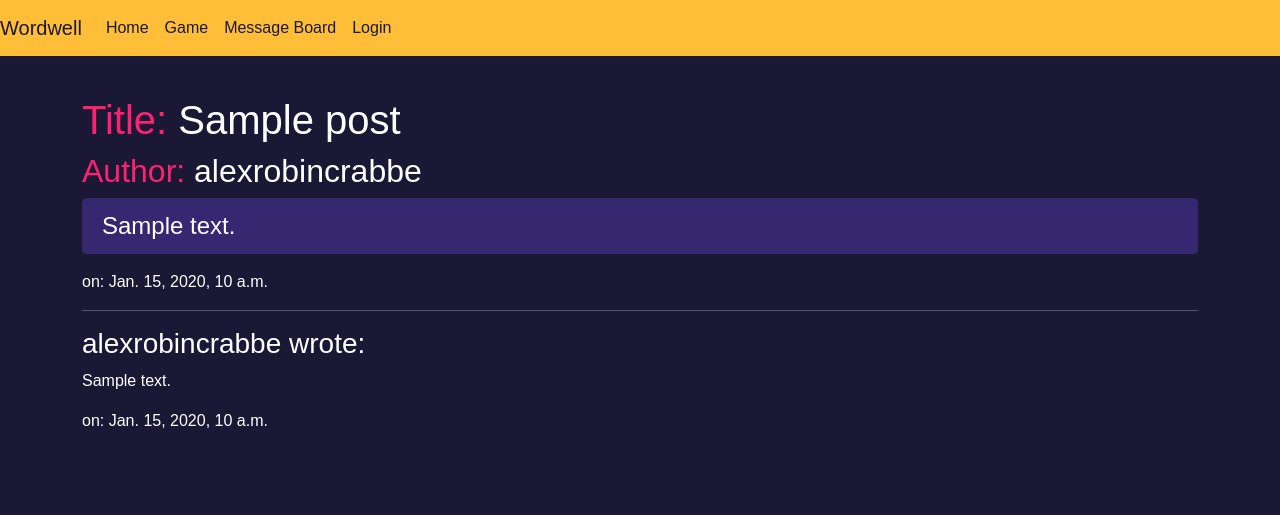
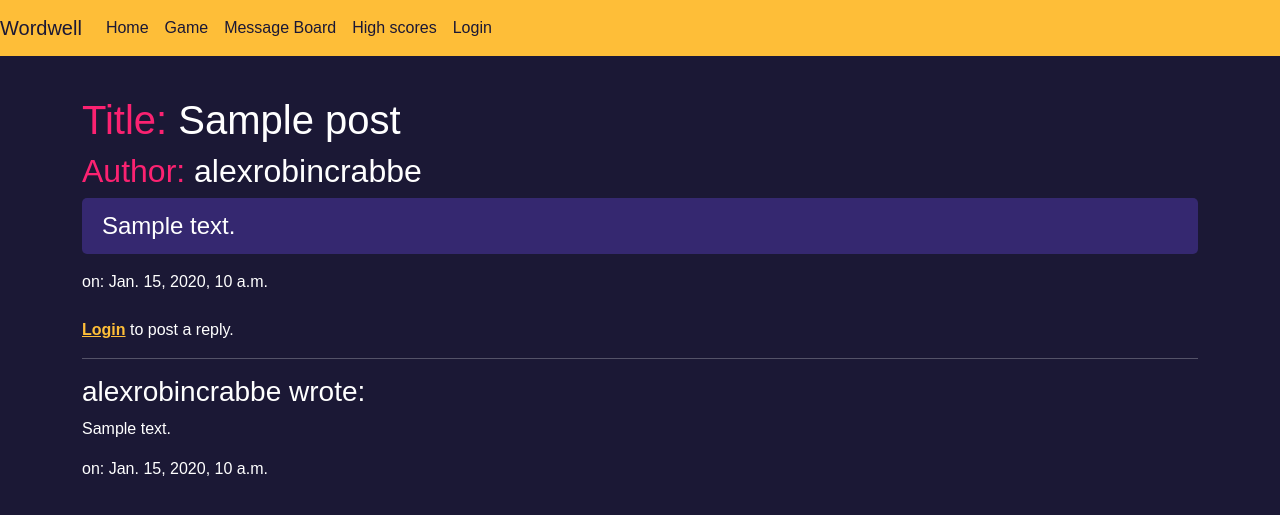
Before and after one commit to alexrobincrabbe/Wordwell, a Django app: a page that uses templates/base.html in a window 1280 px wide. Shown: the top 515 px of the page. Run offline with Django 4.2, Linux system fonts and the light colour scheme; data comes from the database, SQL or seed files in the repository; tables that the repository leaves empty hold one stand-in row (values such as "Sample post"); parts of the project's set-up code (start-up, migrations or seed data) failed here and were passed over; some libraries are stand-ins or nearby versions; some web fonts are replaced.

Commit message:
fix: hide new post/reply buttons for non authenticated users

```diff
--- a/message_board/templates/message_board/board.html
+++ b/message_board/templates/message_board/board.html
@@ -6,7 +6,11 @@
 <div class="container">
   <h1>Message Board</h1>
   <br>
-  <a a href="{% url 'new_post' %}" class="yellow-button">New Post</a>
+  {% if user.is_authenticated %}
+  <a href="{% url 'new_post' %}" class="yellow-button">New Post</a>
+  {% else %}
+  <a href="{% url 'account_login' %}" class="text-link" >Login</a> to make a post
+  {% endif %}
   <br>
   <br>
   <table class="message-board">
--- a/message_board/templates/message_board/view_post.html
+++ b/message_board/templates/message_board/view_post.html
@@ -15,10 +15,14 @@
     {% if user.is_authenticated and post.author == user %}
     <a class="btn btn-primary" href="{% url 'edit_post' post.slug %}">Edit</a>
     <button class="btn btn-primary" slug="{{ post.slug }}" id="post-btn-delete">Delete</button>
+    {% endif %}
     <br>
     <br>
+    {% if user.is_authenticated %}
     <a class="yellow-button" href="{% url 'new_reply' post.slug %}">Reply</a>
-
+    {% else %}
+    <a class="text-link" href="{% url 'account_login' %}">Login</a> to post a reply.
+    {% endif %}
     <!-- modal -->
     <div class="modal fade" id="post-delete-modal" tabindex="-1" aria-labelledby="deleteModalLabel" aria-hidden="true">
         <div class="modal-dialog">
@@ -37,7 +41,7 @@
             </div>
         </div>
     </div>
-    {% endif %}
+
 
     <!-- modal -->
     <div class="modal fade" id="reply-delete-modal" tabindex="-1" aria-labelledby="deleteModalLabel" aria-hidden="true">
--- a/message_board/views.py
+++ b/message_board/views.py
@@ -7,6 +7,7 @@ from django.http import HttpResponseRedirect
 from django.db.models import Count
 from django.db.models import OuterRef, Subquery
 from django.db.models import Case, When
+from django.contrib.auth.decorators import login_required
 
 # Create your views here.
 
@@ -43,6 +44,7 @@ def view_post(request,slug):
                     "post":post,
                 })
 
+@login_required
 def new_post(request):
     if request.method == 'POST':
         new_post= PostForm(data=request.POST)
@@ -65,6 +67,7 @@ def new_post(request):
         },
     )
 
+@login_required
 def edit_post(request, slug):
     if request.method == 'POST':
         post= get_object_or_404(Post.objects, slug=slug)
@@ -91,6 +94,7 @@ def edit_post(request, slug):
         },
     )
 
+@login_required
 def new_reply(request, slug):
     post = get_object_or_404(Post.objects, slug=slug)
     if request.method == 'POST':
@@ -113,6 +117,7 @@ def new_reply(request, slug):
         },
     )
 
+@login_required
 def delete_post(request, slug):
     post=get_object_or_404(Post.objects, slug=slug)
     if request.user==post.author:
@@ -122,6 +127,7 @@ def delete_post(request, slug):
         messages.error(request, 'Permission denied')
     return HttpResponseRedirect('/board')
 
+@login_required
 def edit_reply(request, slug, comment_id):
     if request.method == 'POST':
         post= get_object_or_404(Post.objects, slug=slug)
@@ -151,6 +157,7 @@ def edit_reply(request, slug, comment_id):
         },
     )
 
+@login_required
 def delete_reply(request, slug, reply_id):
     reply=get_object_or_404(Reply.objects, id=reply_id)
     if request.user==reply.author:
--- a/static/css/style.css
+++ b/static/css/style.css
@@ -11,6 +11,11 @@ body {
     font-style: normal;
 }
 
+.text-link{
+    color: #febe38;
+    font-weight: bold;
+    text-decoration: underline;
+}
 .page-link{
     color: #fb2271;
     border-radius:5px;
--- a/templates/base.html
+++ b/templates/base.html
@@ -35,7 +35,7 @@
             aria-controls="navbarSupportedContent" aria-expanded="false" aria-label="Toggle navigation">
             <span class="navbar-toggler-icon"></span>
         </button>
-
+        <!-- Navbar Links -->
         <div class="collapse navbar-collapse" id="navbarSupportedContent">
             <ul class="navbar-nav mr-auto">
                 <li class="nav-item active">
@@ -51,9 +51,11 @@
                 <li class="nav-item">
                     <a class="nav-link" href="{% url 'view_profile' user.profile.profile_url %}">Profile</a>
                 </li>
+                {% endif %}
                 <li class="nav-item">
                     <a class="nav-link" href="{% url 'highscores' %}">High scores</a>
                 </li>
+                {% if user.is_authenticated %}
                 <li class="nav-item">
                     <a class="nav-link" href="{% url 'account_logout' %}">Logout</a>
                 </li>
--- a/wordwell/settings.py
+++ b/wordwell/settings.py
@@ -27,7 +27,7 @@ TEMPLATES_DIR = os.path.join(BASE_DIR, 'templates')
 SECRET_KEY = os.environ.get("SECRET_KEY")
 
 # SECURITY WARNING: don't run with debug turned on in production!
-DEBUG = False
+DEBUG = True
 
 ALLOWED_HOSTS = [
     '.herokuapp.com',
```
